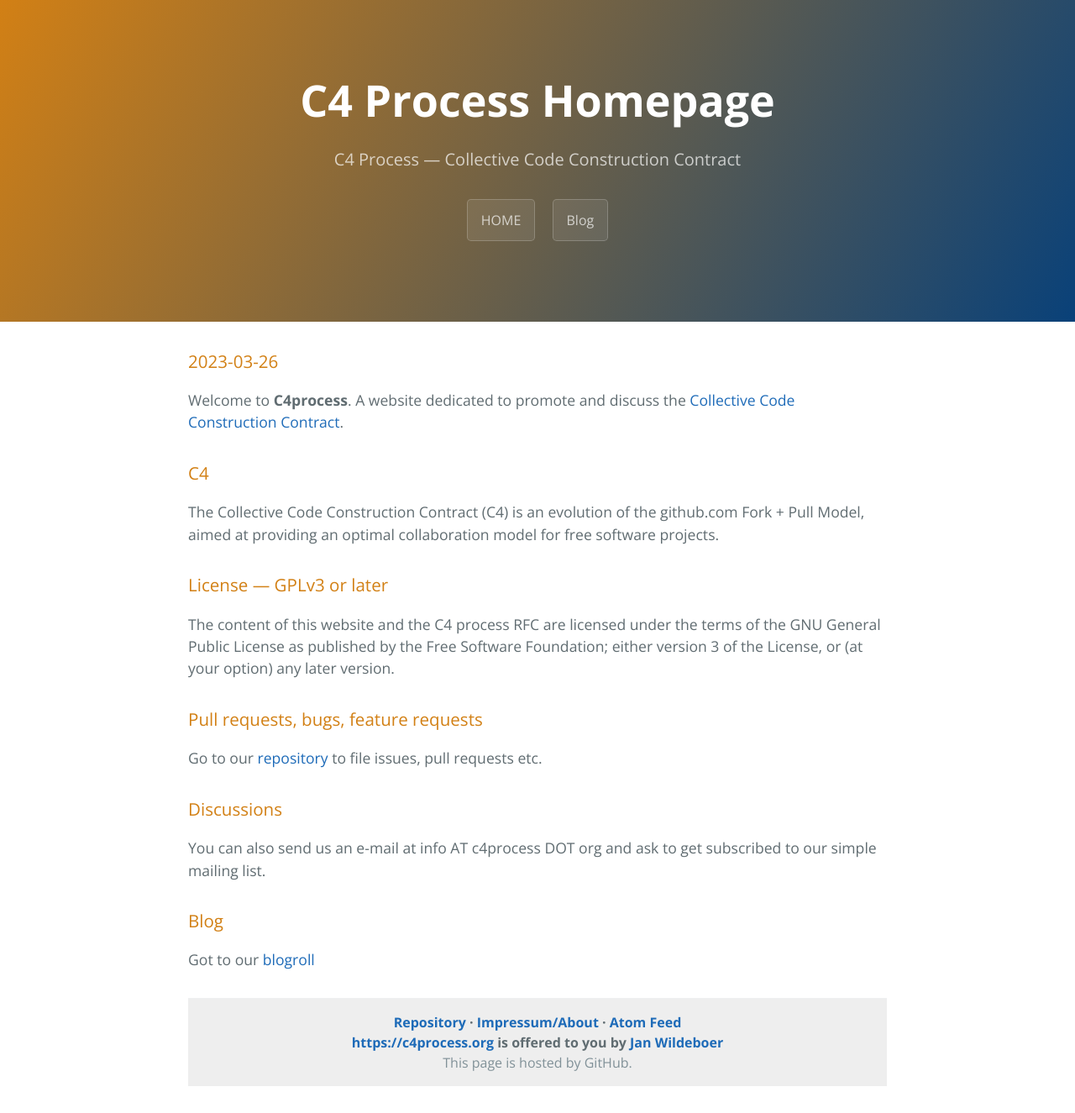
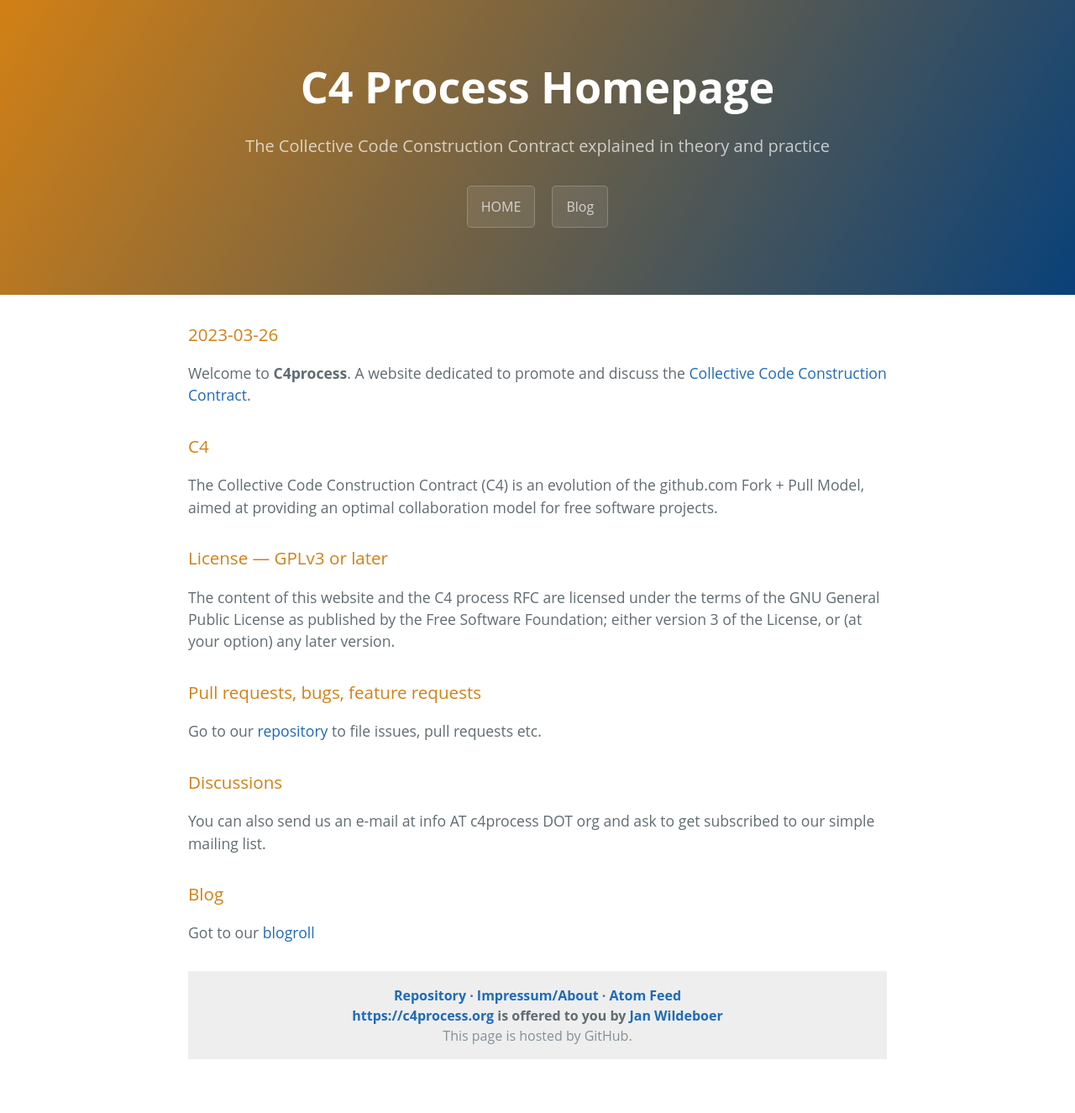
Before and after one commit to jwildeboer/c4processweb, a Jekyll site: the page built from index.md, in a window 1280 px wide. Shown: the whole page at 84% size. Built offline with Jekyll 4.4.1, drawn with Linux system fonts in a browser that asks for light colours; after the commit the page ends 1293 px from its top, so only the background shows below that.

Commit message:
Even more self-contained now.

```diff
--- a/_config.yml
+++ b/_config.yml
@@ -1,7 +1,7 @@
 title: C4process
 url: https://c4process.org
 author: Jan Wildeboer
-description: C4 Process &mdash; Collective Code Construction Contract
+description: The Collective Code Construction Contract explained in theory and practice
 plugins:
 - jekyll-feed
 - jekyll-paginate
--- a/_layouts/default.html
+++ b/_layouts/default.html
@@ -5,7 +5,7 @@
     <meta name="viewport" content="width=device-width, initial-scale=1">
     <meta name="theme-color" content="#157878">
     <meta name="apple-mobile-web-app-status-bar-style" content="black-translucent">
-    <link rel="stylesheet" href="{{ '/assets/css/style.css?v=' | append: site.github.build_revision | relative_url }}">
+    <link rel="stylesheet" href="/assets/css/style.css">
   </head>
 
   <body>
--- a/_sass/jekyll-theme-cayman.scss
+++ b/_sass/jekyll-theme-cayman.scss
@@ -1,7 +1,6 @@
 @import "normalize";
 @import "rouge-github";
 @import "variables";
-@import url('https://fonts.googleapis.com/css?family=Open+Sans:400,700&display=swap');
 
 @mixin large {
   @media screen and (min-width: #{$large-breakpoint}) {
@@ -93,8 +92,6 @@ a {
   }
 
   @include small {
-    display: block;
-    width: 100%;
     padding: 0.75rem;
     font-size: 0.9rem;
 
@@ -112,7 +109,7 @@ a {
   background-image: linear-gradient(120deg, $header-bg-color-secondary, $header-bg-color);
 
   @include large {
-    padding: 5rem 6rem;
+    padding: 4rem 5rem;
   }
 
   @include medium {
```
